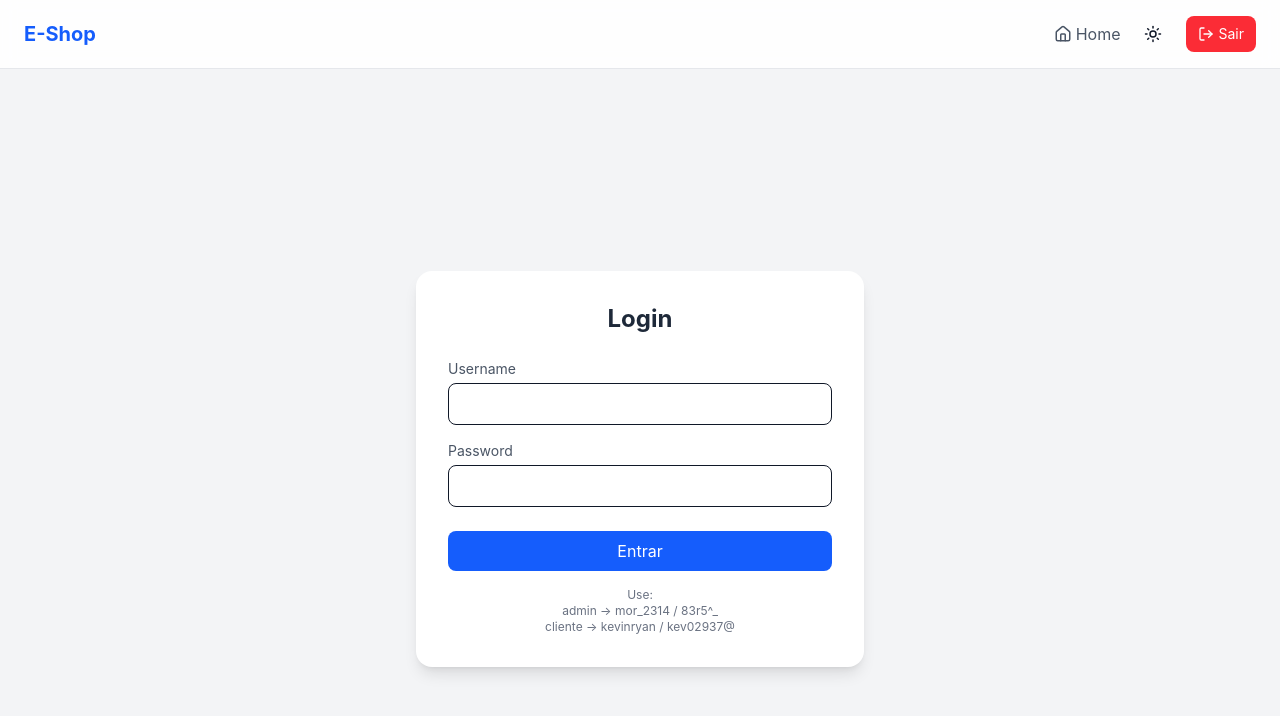
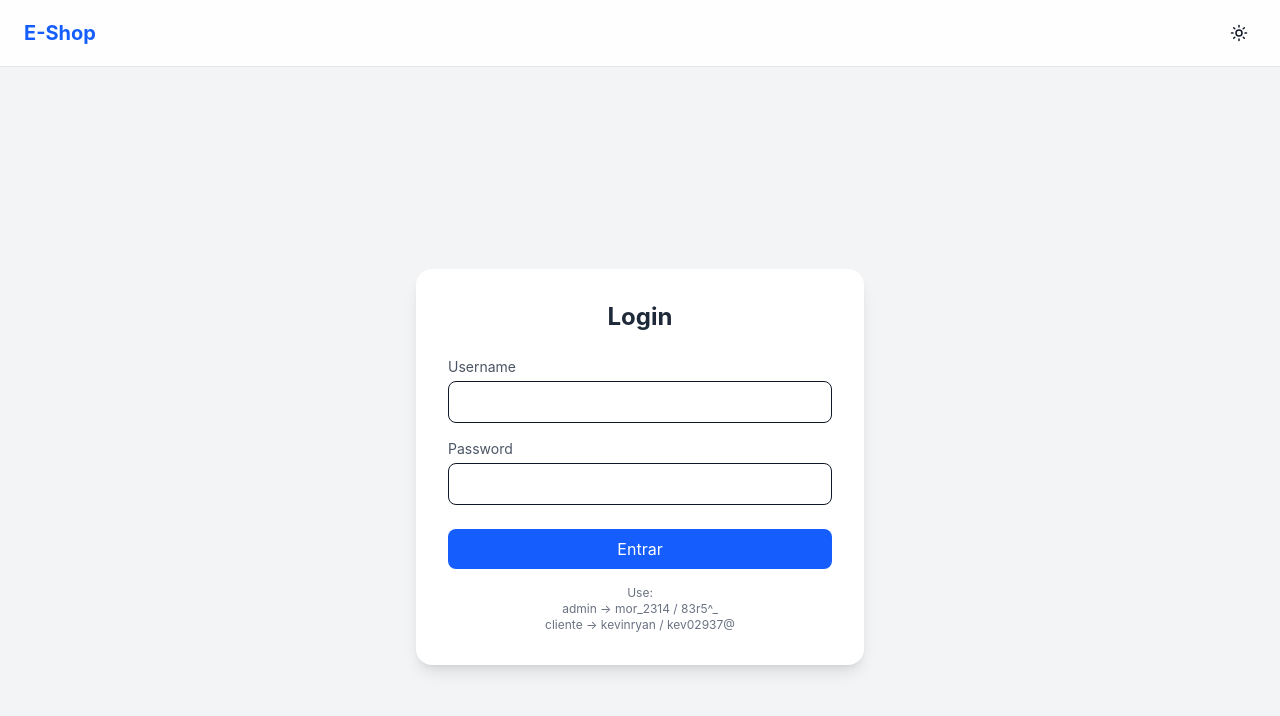
Before and after one commit to Darlison1398/mini-ecommerce, a React (Vite) app: page /login in a window 1280 px wide. Shown: the top 716 px of the page. Built offline with nearby package versions, Linux system fonts and the light colour scheme.

Commit message:
ajustado navbar

```diff
--- a/src/components/Navbar.tsx
+++ b/src/components/Navbar.tsx
@@ -23,6 +23,9 @@ export const Navbar = () => {
       </Link>
 
       <div className="flex items-center gap-4">
+
+        {user && (
+          <>
             <Link
               to="/"
               className="flex items-center gap-1 text-gray-600 dark:text-gray-300 hover:text-blue-600 transition"
@@ -31,7 +34,7 @@ export const Navbar = () => {
               <span className="hidden sm:block">Home</span>
             </Link>
 
-        {user?.role === "client" && (
+            {user.role === "client" && (
               <Link
                 to="/orders"
                 className="flex items-center gap-1 text-gray-600 dark:text-gray-300 hover:text-blue-600 transition"
@@ -41,7 +44,7 @@ export const Navbar = () => {
               </Link>
             )}
 
-        {user?.role === "admin" && (
+            {user.role === "admin" && (
               <Link
                 to="/admin/users"
                 className="flex items-center gap-1 text-gray-600 dark:text-gray-300 hover:text-blue-600 transition"
@@ -51,7 +54,7 @@ export const Navbar = () => {
               </Link>
             )}
 
-        {user?.role === "client" && (
+            {user.role === "client" && (
               <Link
                 to="/cart"
                 className="relative p-2 rounded-lg hover:bg-gray-100 dark:hover:bg-gray-800 transition"
@@ -70,14 +73,24 @@ export const Navbar = () => {
               </Link>
             )}
 
-        {user?.role === "admin" && (
+            {user.role === "admin" && (
               <Link
                 to="/admin/products"
                 className="flex items-center gap-1 text-gray-600 dark:text-gray-300 hover:text-blue-600 transition"
               >
-            <SquareChartGantt  size={18}/>
+                <SquareChartGantt size={18}/>
                 <span className="hidden sm:block">Produtos</span>
               </Link>
+            )}
+
+            <button
+              onClick={logout}
+              className="flex items-center gap-1 bg-red-500 hover:bg-red-600 text-white px-3 py-2 rounded-lg transition text-sm"
+            >
+              <LogOut size={16} />
+              <span className="hidden sm:block">Sair</span>
+            </button>
+          </>
         )}
 
         <button
@@ -87,14 +100,8 @@ export const Navbar = () => {
           {theme === "dark" ? <Moon size={18} /> : <Sun size={18} />}
         </button>
 
-        <button
-          onClick={logout}
-          className="flex items-center gap-1 bg-red-500 hover:bg-red-600 text-white px-3 py-2 rounded-lg transition text-sm"
-        >
-          <LogOut size={16} />
-          <span className="hidden sm:block">Sair</span>
-        </button>
       </div>
+
     </nav>
   );
 };
```
Lines whose indentation alone changed are shown as unchanged.
